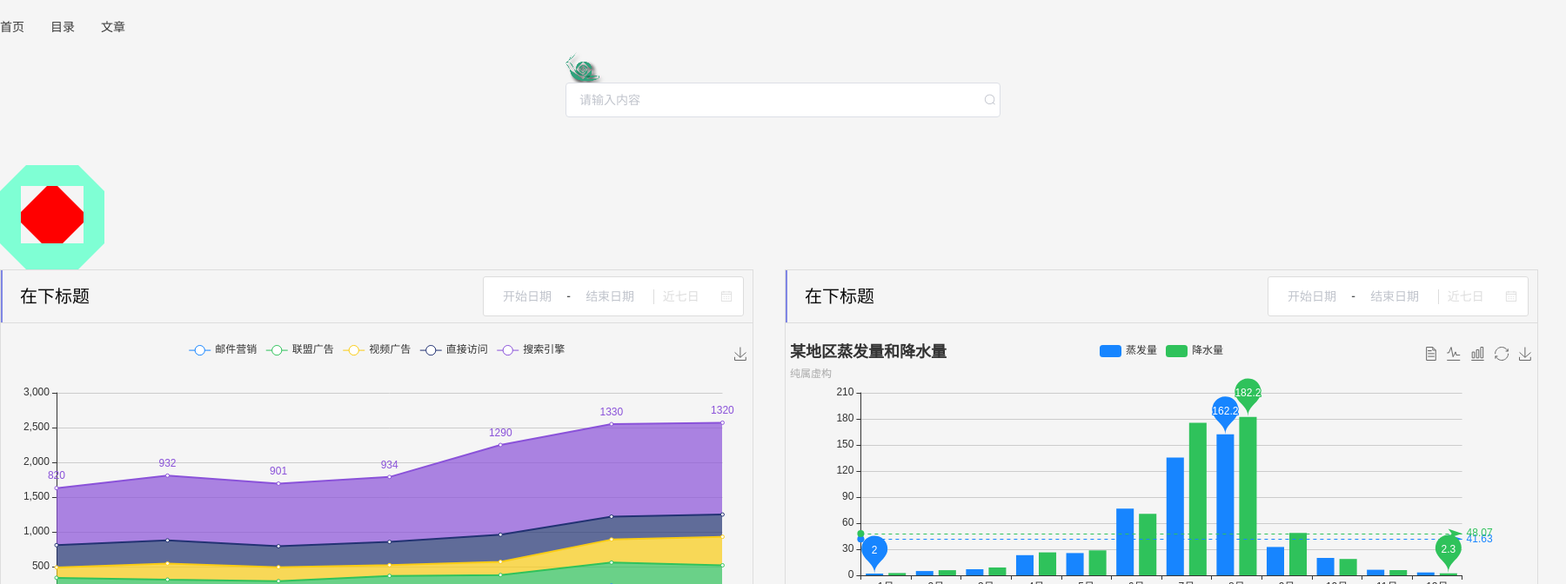
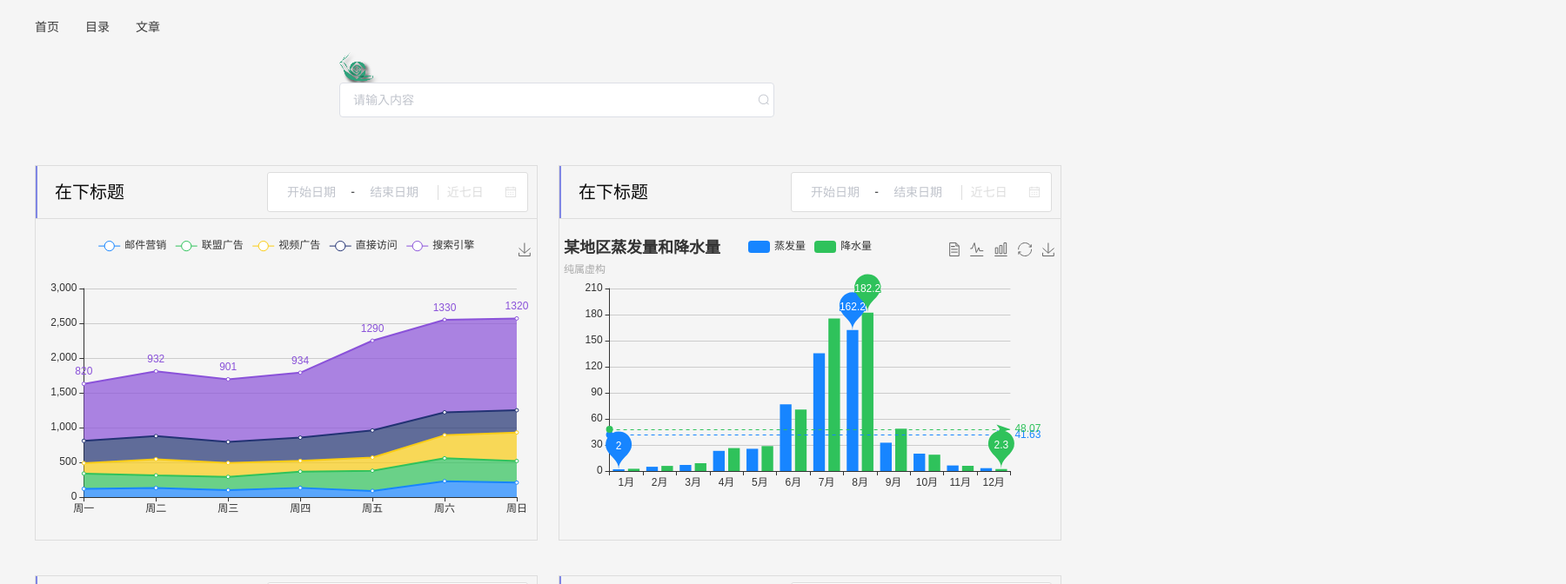
Before and after one commit to yanghanliang/note, a Nuxt app in the folder ss/demo/: page / in a window 1280 px wide. Shown: the top 672 px of the page at 87% size, 1800 px wide, since content can reach past the window. Built offline with nearby package versions, Linux system fonts and the light colour scheme; what mavon-editor would draw is missing.

Commit message:
修改些样式&&字体图标改用类名

```diff
--- a/ss/demo/assets/scss/color/index.scss
+++ b/ss/demo/assets/scss/color/index.scss
@@ -1,3 +1,6 @@
+
+// @import '~/assets/scss/color/index.scss'; // 使用方法
+
 /* 主题色 */
 $theme-color: #7F86E4;
 $theme-color2: #096;
--- a/ss/demo/assets/scss/layout.scss
+++ b/ss/demo/assets/scss/layout.scss
@@ -4,6 +4,6 @@
  * @created     2019-09-24
  */
  .w1 {
-    width: 18rem;
+    width: 12rem;
     margin: 0 auto;
 }
--- a/ss/demo/assets/scss/page/view/article/_id.scss
+++ b/ss/demo/assets/scss/page/view/article/_id.scss
@@ -1,3 +1,5 @@
+@import '~/assets/scss/color/index.scss';
+
 .body {
     height: 100%;
 }
@@ -20,6 +22,7 @@
     float: left;
     width: 3.1rem;
 }
+
 /* search-end */
 
 /* content-start */
@@ -41,7 +44,13 @@
 }
 
 .content .left .no_data {
+    text-align: center;
     margin-top: 0.6rem;
+
+    svg {
+        width: 50px;
+        height: 50px;
+    }
 }
 
 .content .left .no_data .icon {
@@ -153,17 +162,45 @@
 
 /* reset-markdown-style-end */
 
-.content .left .comment {
-    width: 0.7rem;
-    height: 0.7rem;
-    border-radius: 50%;
-    box-shadow: -0.03rem 0.03rem 0.09rem black;
+.content .left {
+    .comment {
+        width: 0.7rem;
+        height: 0.7rem;
+        border-radius: 50%;
+        box-shadow: -0.03rem 0.03rem 0.09rem black;
+
+        i {
+            color: $theme-color;
+            font-size: 30px;
+            margin-left: 3px;
+            line-height: 55px;
+        }
+    }
+
+    .smiling-face {
+        width: 400px;
+        height: 400px;
+        border-radius: 50%;
+        position: relative;
+        margin: -200px auto 0;
+        border-bottom: 6px solid #ddd;
+
+        &::after {
+            content: "";
+            display: block;
+            width: 20px;
+            height: 20px;
+            background-color: red;
+            position: absolute;
+            top: 300px;
+            right: 19px;
+            border-radius: 50%;
+            z-index: 2;
+            box-shadow: -3px 2px 4px 0px black;
+        }
+    }
 }
 
-.comment .icon {
-    font-size: 0.5rem;
-    line-height: 0.7rem;
-}
 
 /* show_comment-start */
 .show_comment {
--- a/ss/demo/pages/index.vue
+++ b/ss/demo/pages/index.vue
@@ -1,16 +1,6 @@
 <template>
     <div class="index">
 		<search></search>
-		<section class="nav">
-			<div class="nav-item">
-				<div class="top">
-					<div class="octagon">
-						<div class="octagon2"></div>
-					</div>
-				</div>
-				<div class="bottom"></div>
-			</div>
-		</section>
 		<section class="multiple clearfix">
 			<my-echarts></my-echarts>
 			<my-echarts :option="option"></my-echarts>
@@ -155,70 +145,3 @@ export default {
 
 }
 </script>
-
-<style lang="scss">
-	.octagon {
-		width: 120px;
-		height: 120px;
-		position: relative;
-		background-color: aquamarine;
-
-		&::before {
-			top: 0;
-			width: 100%;
-			content: "";
-			display: block;
-			position: absolute;
-			box-sizing: border-box;
-			border-bottom: 30px solid #7fffd4;
-			border-left: 30px solid whitesmoke;
-			border-right: 30px solid whitesmoke;
-		}
-
-		&::after {
-			bottom: 0;
-			width: 100%;
-			content: "";
-			display: block;
-			position: absolute;
-			box-sizing: border-box;
-			border-top: 30px solid #7fffd4;
-			border-left: 30px solid whitesmoke;
-			border-right: 30px solid whitesmoke;
-		}
-
-		.octagon2 {
-			width: 60%;
-			height: 60%;
-			background-color: red;
-			position: absolute;
-			top: 50%;
-			left: 50%;
-			transform: translate(-50%, -50%);
-
-			&::before {
-				top: 0;
-				width: 100%;
-				content: "";
-				display: block;
-				position: absolute;
-				box-sizing: border-box;
-				border-bottom: 30px solid red;
-				border-left: 30px solid whitesmoke;
-				border-right: 30px solid whitesmoke;
-			}
-
-			&::after {
-				bottom: 0;
-				width: 100%;
-				content: "";
-				display: block;
-				position: absolute;
-				box-sizing: border-box;
-				border-top: 30px solid red;
-				border-left: 30px solid whitesmoke;
-				border-right: 30px solid whitesmoke;
-			}
-		}
-	}
-</style>
--- a/ss/demo/pages/view/article/_id.vue
+++ b/ss/demo/pages/view/article/_id.vue
@@ -42,29 +42,30 @@
 						</div>
 						<div v-if="nextArticle.status === 200" @click="clickDuring(nextArticle.data.id)" class="page_next">
 							{{ nextArticle.data.title }}
-							<i class="iconfont">&#xe638;</i>
+							<i class="iconfont iconpagedown"></i>
 						</div>
 					</div>
+                    <div class="smiling-face"></div>
 					<div class="comment">
-						<my-icon identification="pinglun1"></my-icon>
+						<i class="iconfont iconpinglun1"></i>
 					</div>
 					<!-- 发布评论-start -->
 					<el-form :model="commentForm" status-icon :rules="rules" ref="commentForm" label-width="100px" class="demo-ruleForm ">
 						<el-form-item label="昵称" prop="alias">
 							<!-- <el-input v-model="commentForm.alias" v-bind:disabled="Boolean(alias)"></el-input> -->
-							<el-input v-model="commentForm.alias" @input="aliasLock=true"></el-input>
+							<el-input v-model="commentForm.alias" @input="aliasLock=true" placeholder="请输入昵称"></el-input>
 						</el-form-item>
 						<el-form-item label="邮箱" prop="mailbox">
-							<el-input v-model="commentForm.mailbox" placeholder="请输入密码"></el-input>
+							<el-input v-model="commentForm.mailbox" placeholder="请输入邮箱"></el-input>
 						</el-form-item>
 						<el-form-item label="密码" prop="password">
-							<el-input type="password" v-model="commentForm.password"></el-input>
+							<el-input type="password" v-model="commentForm.password" placeholder="请输入密码"></el-input>
 						</el-form-item>
 						<el-form-item label="确认密码" prop="checkPass">
-							<el-input type="password" v-model="commentForm.checkPass" autocomplete="off"></el-input>
+							<el-input type="password" v-model="commentForm.checkPass" autocomplete="off" placeholder="请确认密码"></el-input>
 						</el-form-item>
 						<el-form-item label="评论" prop="comment_content">
-							<el-input type="textarea" placeholder="畅所欲言~" v-model="commentForm.comment_content"></el-input>
+							<el-input type="textarea" :autosize="{ minRows: 4, maxRows: 8}" placeholder="畅所欲言~" v-model="commentForm.comment_content"></el-input>
 						</el-form-item>
 						<el-form-item>
 							<el-button type="primary" @click="submitForm('commentForm', '/addComment', commentForm)">走你~</el-button>
@@ -325,7 +326,7 @@ export default {
             aliasLock: true, // 决定评论昵称的验证是否开启
             rules: { // 公共表单验证规则
                 alias: [ // 昵称
-                    { required: true, message: '请输入活动名称', trigger: 'change' },
+                    { required: true, message: '请输入昵称', trigger: 'change' },
                     { min: 1, max: 20, message: '长度在 1 到 20 个字符', trigger: 'change' },
                     { validator: aliasValidation, trigger: 'change' }
                 ],
```
Also changed, not shown: ss/demo/assets/scss/iconfont.css (indentation only).
